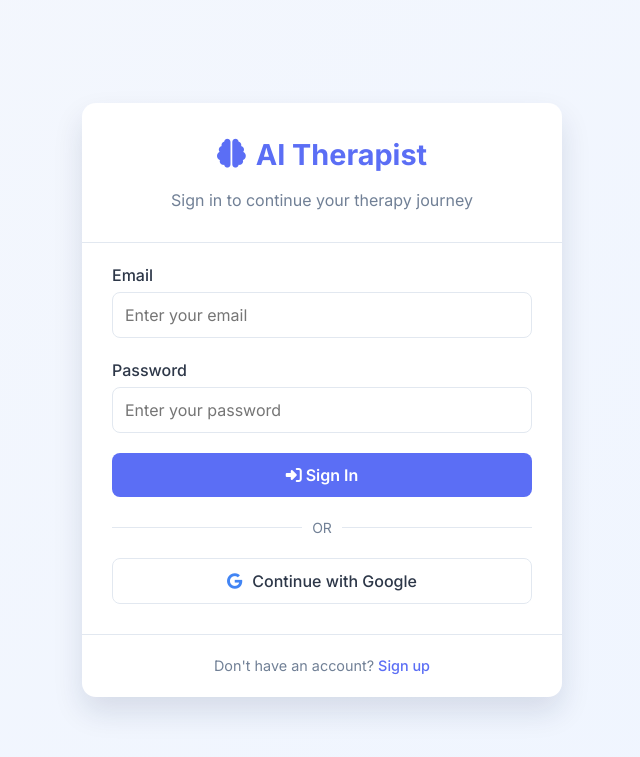
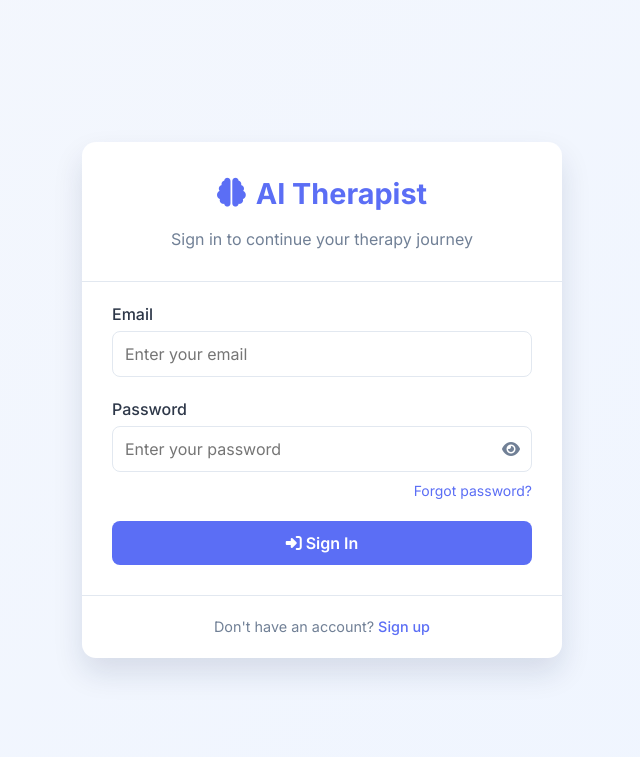
Before and after one commit to Mitadru17/AI-Therapist, a Flask app: page /sign-in in a window 1280 px wide. Shown: the top 757 px of the page, without its empty margins (318-958 px from the left). Run offline with Flask 2, Linux system fonts and the light colour scheme; some libraries are stand-ins or nearby versions.

Commit message:
Update authentication pages: remove Google sign-in, add password visibility toggle and forgot password

```diff
--- a/templates/sign-in.html
+++ b/templates/sign-in.html
@@ -37,7 +37,15 @@
                     </div>
                     <div class="form-group">
                         <label for="password">Password</label>
-                        <input type="password" id="password" name="password" placeholder="Enter your password" required>
+                        <div class="password-input-container">
+                            <input type="password" id="password" name="password" placeholder="Enter your password" required>
+                            <button type="button" class="toggle-password" id="togglePassword">
+                                <i class="fas fa-eye"></i>
+                            </button>
+                        </div>
+                        <div class="forgot-password">
+                            <a href="#" id="forgotPassword">Forgot password?</a>
+                        </div>
                     </div>
                     <button type="submit" class="auth-button">
                         <i class="fas fa-sign-in-alt"></i> Sign In
@@ -46,14 +54,6 @@
                 <div id="loading" class="loading-indicator" style="display: none;">
                     <i class="fas fa-spinner fa-spin"></i> Signing in...
                 </div>
-
-                <div class="divider">
-                    <span>OR</span>
-                </div>
-
-                <button id="google-signin" class="social-auth-button google-button">
-                    <i class="fab fa-google"></i> Continue with Google
-                </button>
             </div>
 
             <div class="auth-footer">
@@ -166,14 +166,54 @@
         .google-button i {
             color: #4285F4;
         }
+
+        .password-input-container {
+            position: relative;
+            display: flex;
+            align-items: center;
+        }
+
+        .toggle-password {
+            position: absolute;
+            right: 12px;
+            top: 50%;
+            transform: translateY(-50%);
+            background: none;
+            border: none;
+            cursor: pointer;
+            color: var(--text-light);
+            padding: 0;
+            font-size: 16px;
+        }
+
+        .toggle-password:hover {
+            color: var(--primary-color);
+        }
+
+        .forgot-password {
+            text-align: right;
+            margin-top: 8px;
+            font-size: 14px;
+        }
+
+        .forgot-password a {
+            color: var(--primary-color);
+            text-decoration: none;
+        }
+
+        .forgot-password a:hover {
+            text-decoration: underline;
+        }
     </style>
 
     <script>
         document.addEventListener('DOMContentLoaded', function() {
             const signinForm = document.getElementById('signin-form');
-            const googleSignInButton = document.getElementById('google-signin');
             const loadingIndicator = document.getElementById('loading');
             const errorMessage = document.getElementById('error-message');
+            const togglePassword = document.getElementById('togglePassword');
+            const passwordInput = document.getElementById('password');
+            const forgotPassword = document.getElementById('forgotPassword');
 
             // Initialize Firebase
             const firebaseConfig = {
@@ -205,6 +245,10 @@
             function showLoading() {
                 loadingIndicator.style.display = 'block';
                 errorMessage.style.display = 'none';
+            }
+
+            function hideLoading() {
+                loadingIndicator.style.display = 'none';
             }
 
             // Create a session cookie
@@ -248,18 +292,35 @@
                 }
             });
 
-            // Google Sign In
-            googleSignInButton.addEventListener('click', async function() {
+            // Password visibility toggle
+            togglePassword.addEventListener('click', function() {
+                const type = passwordInput.getAttribute('type') === 'password' ? 'text' : 'password';
+                passwordInput.setAttribute('type', type);
+                this.querySelector('i').classList.toggle('fa-eye');
+                this.querySelector('i').classList.toggle('fa-eye-slash');
+            });
+
+            // Forgot password functionality
+            forgotPassword.addEventListener('click', function(e) {
+                e.preventDefault();
+                const email = document.getElementById('email').value;
+
+                if (!email) {
+                    showError('Please enter your email address to reset your password');
+                    return;
+                }
+
                 showLoading();
 
-                try {
-                    const provider = new firebase.auth.GoogleAuthProvider();
-                    const userCredential = await firebase.auth().signInWithPopup(provider);
-                    await createSessionCookie(userCredential.user);
-                } catch (error) {
-                    console.error('Google sign-in error:', error);
-                    showError('Failed to sign in with Google. Please try again.');
-                }
+                firebase.auth().sendPasswordResetEmail(email)
+                    .then(() => {
+                        hideLoading();
+                        alert('Password reset email sent! Check your inbox.');
+                    })
+                    .catch((error) => {
+                        console.error('Error sending password reset email:', error);
+                        showError('Error sending password reset email: ' + error.message);
+                    });
             });
         });
     </script>
```
Also changed, not shown: templates/sign-up.html (+37 -22 lines).
